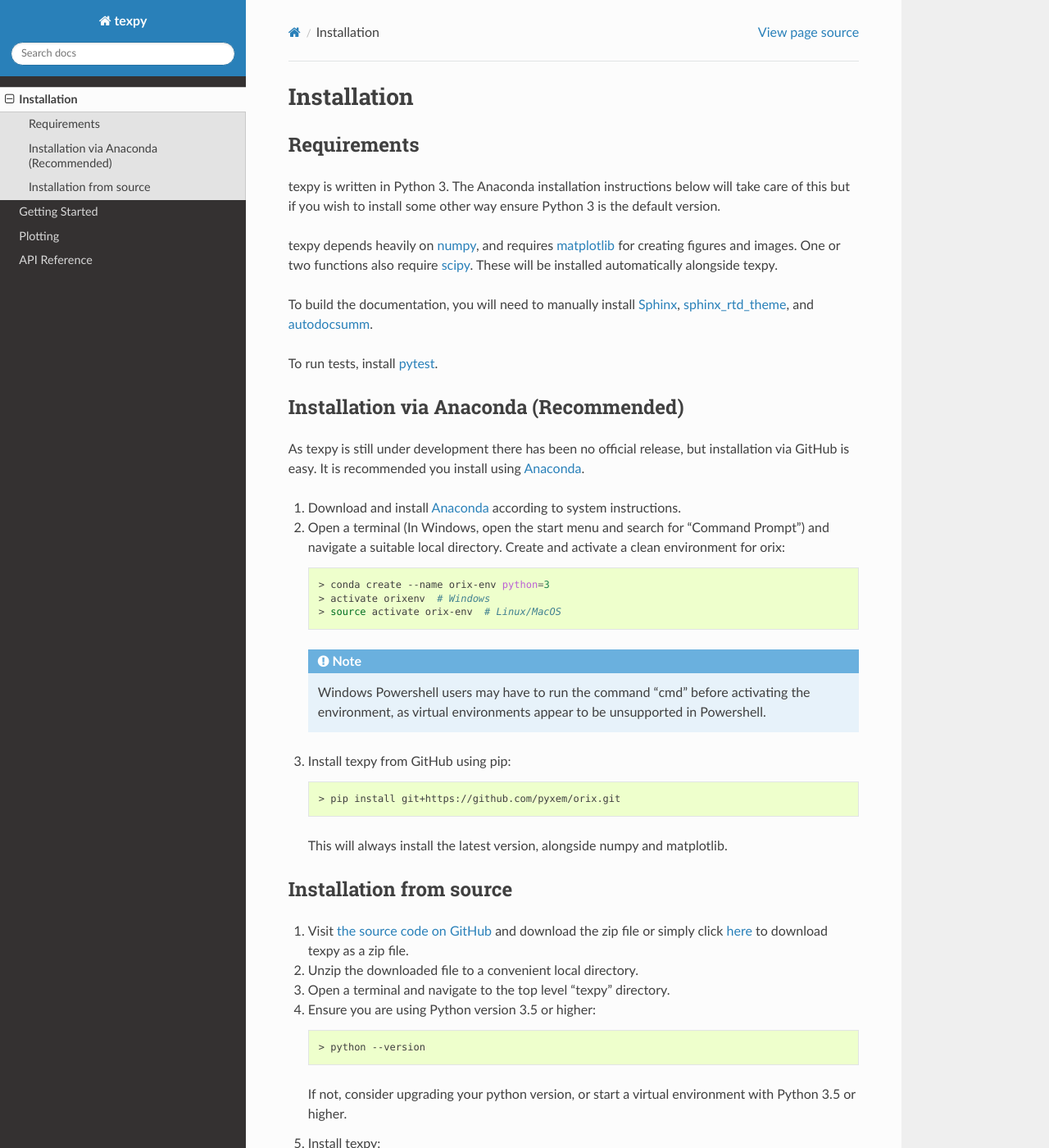
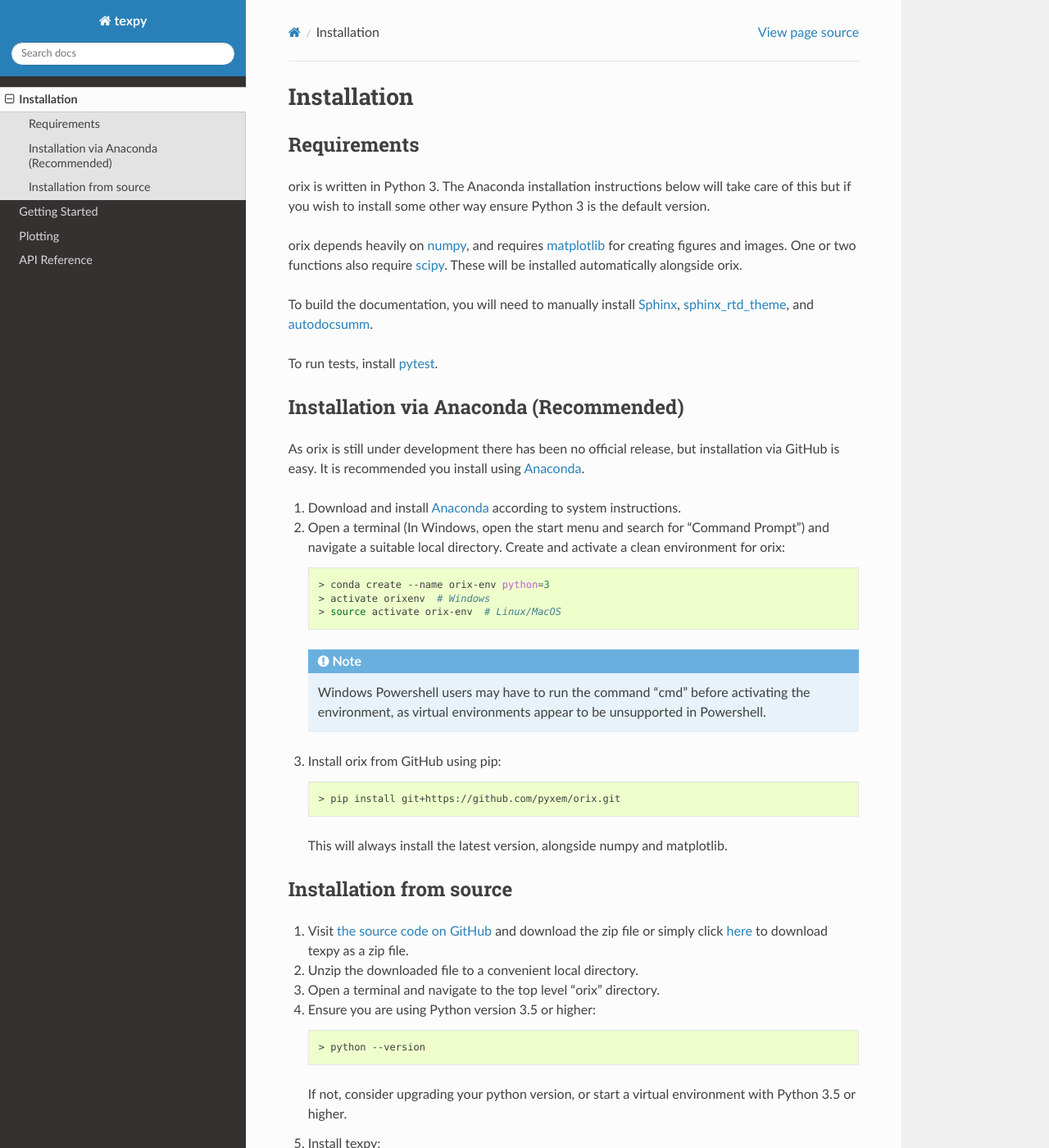
Before and after one commit to pyxem/orix, a Sphinx documentation site: the page built from docs/source/installation.rst, in a window 1280 px wide and 1400 px high. Shown: the whole window at 82% size. Built offline with Sphinx 7.4.7 and the Read the Docs theme 2.0.0, drawn with Linux system fonts in a browser that asks for light colours.

Commit message:
Update installation.rst

```diff
--- a/docs/source/installation.rst
+++ b/docs/source/installation.rst
@@ -5,14 +5,14 @@
 Requirements
 ============
 
-texpy is written in Python 3. The Anaconda installation instructions below
+orix is written in Python 3. The Anaconda installation instructions below
 will take care of this but if you wish to install some other way ensure
 Python 3 is the default version.
 
-texpy depends heavily on `numpy <http://www.numpy.org/>`_, and requires
+orix depends heavily on `numpy <http://www.numpy.org/>`_, and requires
 `matplotlib <https://matplotlib.org/>`_ for creating figures and images.
 One or two functions also require `scipy <https://scipy.org/>`_.
-These will be installed automatically alongside texpy.
+These will be installed automatically alongside orix.
 
 To build the documentation, you will need to manually install
 `Sphinx <http://www.sphinx-doc.org/en/stable/index.html>`_,
@@ -25,7 +25,7 @@
 Installation via Anaconda (Recommended)
 =======================================
 
-As texpy is still under development there has been no official release,
+As orix is still under development there has been no official release,
 but installation via GitHub is easy. It is recommended you install using
 `Anaconda <https://www.anaconda.com/download/>`_.
 
@@ -46,7 +46,7 @@
       activating the environment, as virtual environments appear to be
       unsupported in Powershell.
 
-3. Install texpy from GitHub using pip:
+3. Install orix from GitHub using pip:
 
    .. code:: shell
 
@@ -63,7 +63,7 @@
    `here <https://github.com/pyxem/orix/archive/master.zip>`_ to download
    texpy as a zip file.
 2. Unzip the downloaded file to a convenient local directory.
-3. Open a terminal and navigate to the top level "texpy" directory.
+3. Open a terminal and navigate to the top level "orix" directory.
 4. Ensure you are using Python version 3.5 or higher:
 
    .. code:: shell
```
